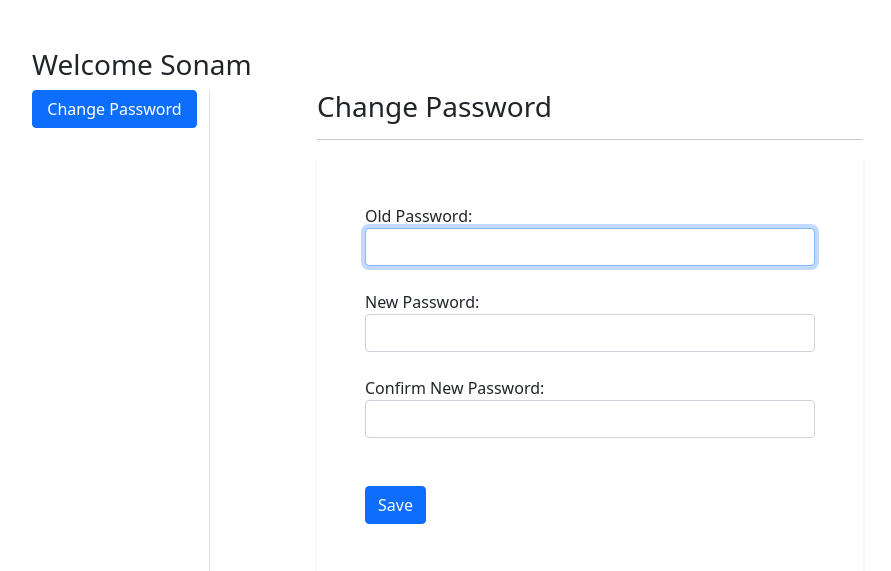
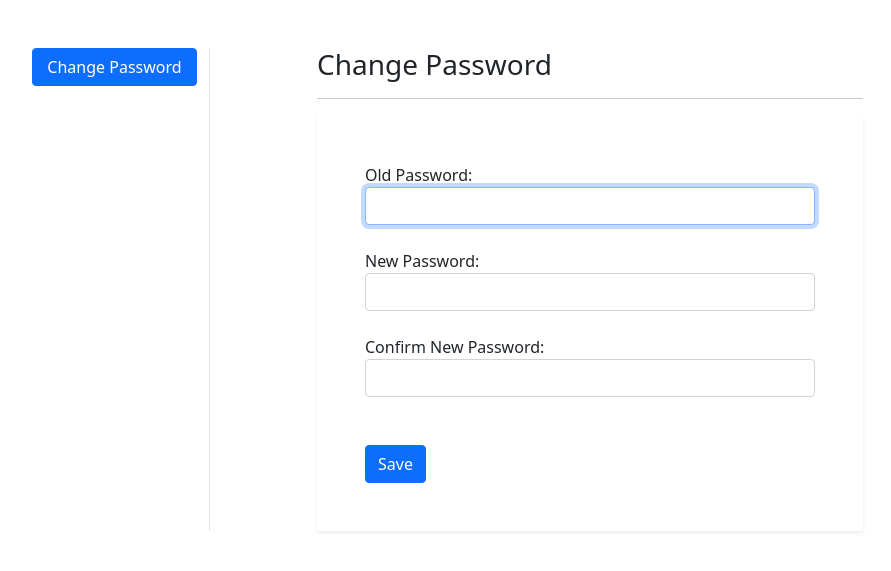
Before and after one commit to Swagatk123/smartkart, a Django app: page /passwordchange/ in a window 1280 px wide. Shown: the part 56-627 px from the top of the page, without its empty margins (50-941 px from the left). Run offline with Django 3.2, Linux system fonts and the light colour scheme; a user stored in the database is signed in; parts of the project's set-up code (start-up, migrations or seed data) failed here and were passed over; some libraries are stand-ins or nearby versions.

Commit message:
Update passwordchange.html

```diff
--- a/app/templates/app/passwordchange.html
+++ b/app/templates/app/passwordchange.html
@@ -4,7 +4,6 @@
 {% block main-content %}
 <div class="container my-5">
  <div class="row">
- <h3>Welcome Sonam</h3>
   <div class="col-sm-2 border-end">
    <ul class="list-unstyled">
     <li class="d-grid"><a href="{% url 'profile' %}" class="btn btn-primary">Change Password</a></li>
```
